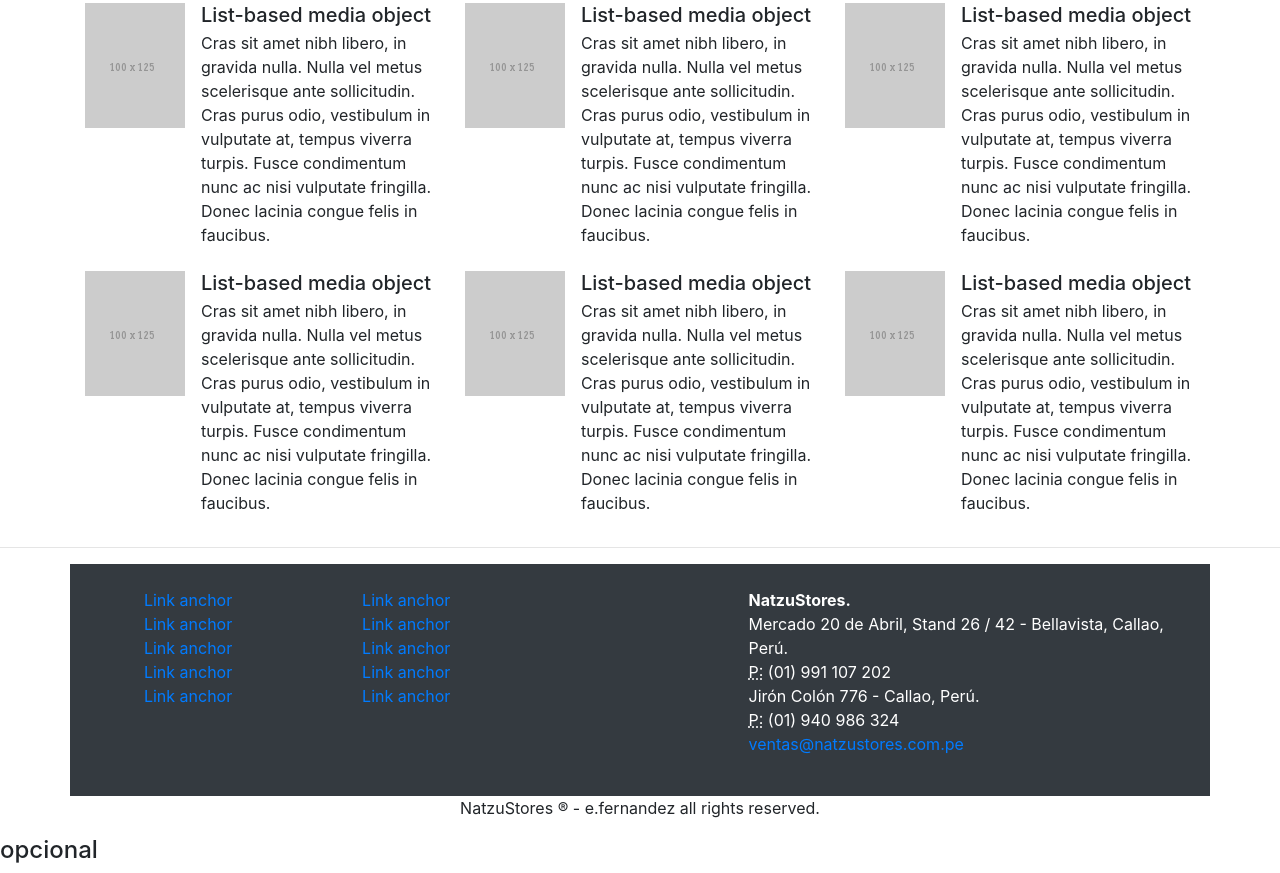
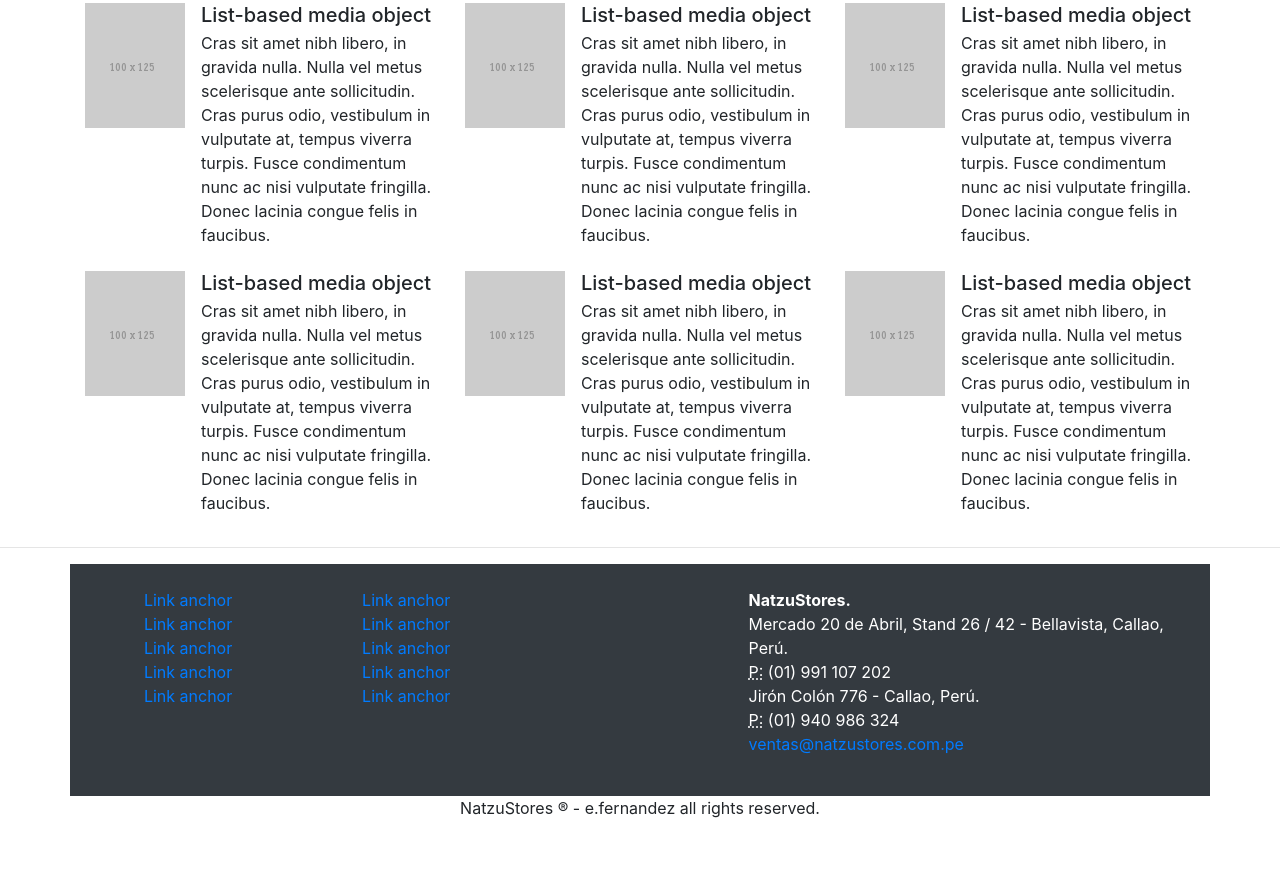
Before and after one commit to efernandezll/WsNatzumi, a plain HTML site: page index.html in a window 1280 px wide. Shown: the part 2257-3130 px from the top of the page. After the commit the page ends 3093 px from the top, so only its background shows below. Drawn offline with Linux system fonts and the light colour scheme.

Commit message:
modificado

```diff
--- a/index.html
+++ b/index.html
@@ -343,8 +343,6 @@
 
 
 
-	  <h4>opcional</h4>
-
 
 
 
@@ -356,5 +354,4 @@
     <script src="js/popper.min.js"></script>
     <script src="js/bootstrap-4.3.1.js"></script>
   </body>
-<!-- InstanceEnd -->
-</html>
+<!-- InstanceEnd --></html>
```
